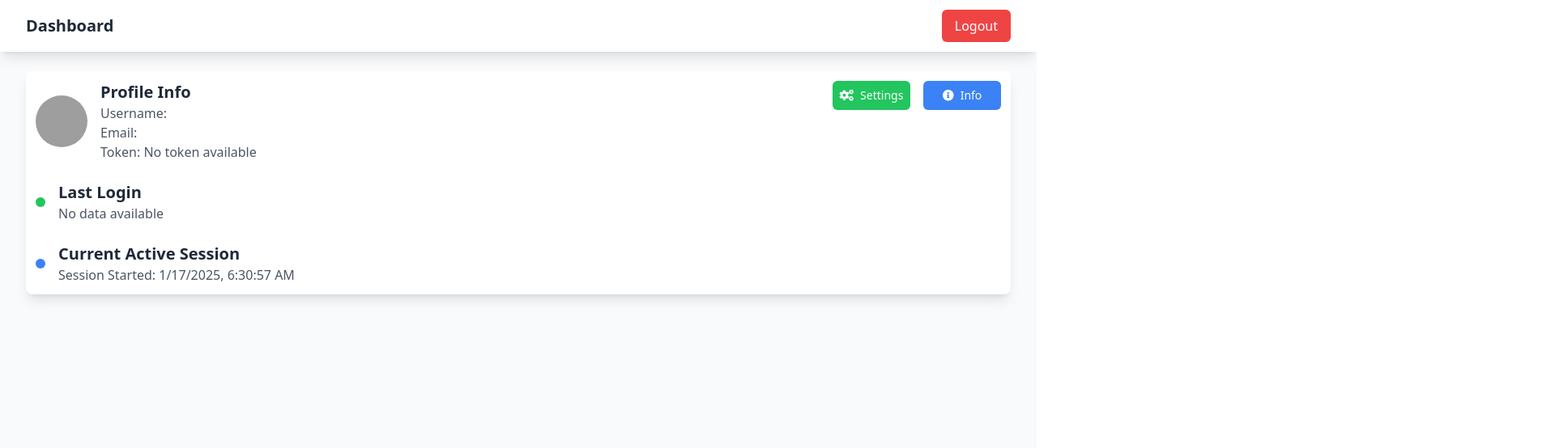
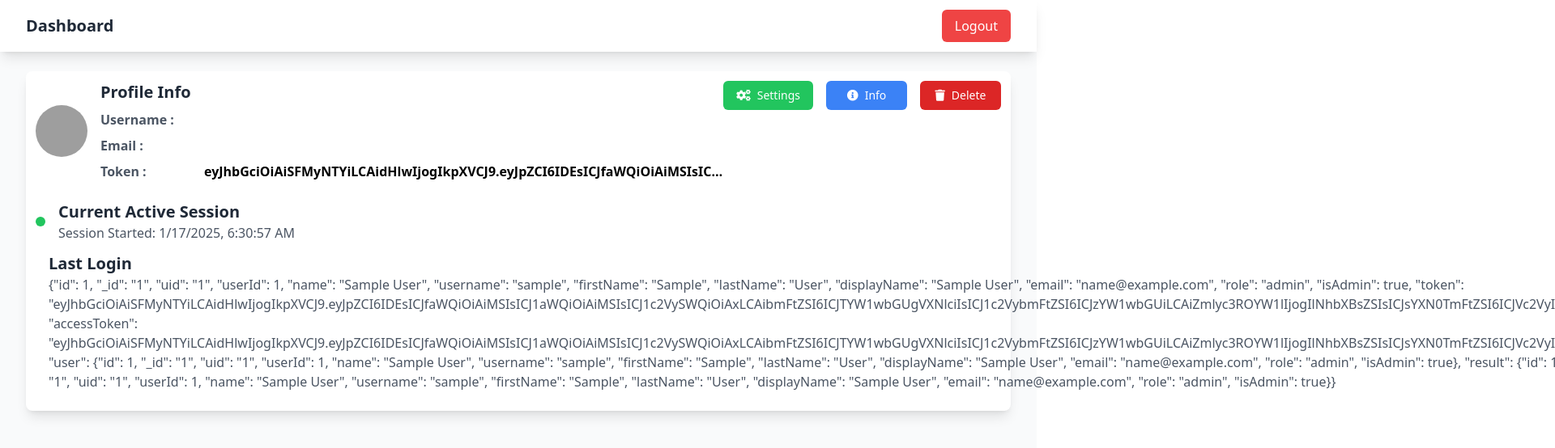
Before and after one commit to thulasidharan96/LoginPage, a React (Create React App) app: page /dashboard in a window 1280 px wide. Shown: the top 554 px of the page at 81% size, 1920 px wide, since content can reach past the window. Built offline with nearby package versions, Linux system fonts and the light colour scheme; sample sign-in values are in the browser's storage; grey boxes are pictures that could not be loaded.

Commit message:
UI optimized and Authendication Improved

```diff
--- a/src/Pages/DashBoard.js
+++ b/src/Pages/DashBoard.js
@@ -7,13 +7,30 @@ const DashboardPage = () => {
   const [showInfo, setShowInfo] = useState(false);
   const navigate = useNavigate();
   const dispatch = useDispatch();
-  const { token, isAuthenticated, user } = useSelector((state) => state.auth);
+
+  const lastLogin = localStorage.getItem("LastLogin");
+  const { token, user } = useSelector((state) => state.auth);
+  const [userData, setUserData] = useState(() => {
+    const storedUser = localStorage.getItem("registerData");
+    return storedUser ? JSON.parse(storedUser) : user;
+  });
+
+  const tokenData = token || localStorage.getItem("token");
 
   useEffect(() => {
-    if (!isAuthenticated) {
+    if (user) {
+      localStorage.setItem("registerData", JSON.stringify(user));
+      localStorage.setItem("token", token);
+      setUserData(user);
+    }
+  }, [user, token]);
+
+  useEffect(() => {
+    const userAuth = localStorage.getItem("isLoggedIn");
+    if (!userAuth) {
       navigate("/login");
     }
-  }, [isAuthenticated, navigate]);
+  }, [navigate]);
 
   const handleLogout = () => {
     dispatch(logout());
@@ -21,9 +38,14 @@ const DashboardPage = () => {
     navigate("/login");
   };
 
+  const handleUserDelete = () => {
+    if (window.confirm("Are you sure you want to delete your account?")) {
+      handleLogout();
+      localStorage.removeItem("registerData","lastLogin");
+    }
+  };
   return (
     <div className="min-h-screen bg-gray-50 relative">
-      {/* Navigation */}
       <nav className="bg-white shadow-lg">
         <div className="max-w-7xl mx-auto px-4 sm:px-6 lg:px-8">
           <div className="flex justify-between h-16 items-center">
@@ -52,55 +74,72 @@ const DashboardPage = () => {
                   alt="Profile"
                   className="w-16 h-16 rounded-full object-cover"
                 />
-                <div>
+                <div className="flex flex-col space-y-2">
                   <h5 className="text-xl font-bold text-gray-800">
                     Profile Info
                   </h5>
-                  <p className="text-gray-600">Username: {user?.username}</p>
-                  <p className="text-gray-600">Email: {user?.email}</p>
-                  <p className="text-gray-600">
-                    Token: {token || "No token available"}
-                  </p>
+                  <div className="grid grid-cols-[120px_1fr] gap-2">
+                    <p className="text-gray-600 font-bold">Username :</p>
+                    <p className="font-bold">{userData?.username}</p>
+                    <p className="text-gray-600 font-bold">Email :</p>
+                    <p className="font-bold">{userData?.email}</p>
+                    <p className="text-gray-600 font-bold">Token :</p>
+                    <p className="font-bold truncate">
+                      {tokenData || "No token available"}
+                    </p>
+                  </div>
                 </div>
               </div>
 
               {/* Buttons */}
-              <div className="flex gap-4">
+              <div className="flex gap-4 items-start">
+                {" "}
+                {/* Added items-start */}
                 <button
                   onClick={() => alert("Settings clicked")}
-                  className="bg-green-500 text-white py-2 px-3 rounded-md hover:bg-green-600 flex items-center justify-center text-sm w-24"
+                  className="bg-green-500 text-white py-2 px-4 rounded-md hover:bg-green-600 flex items-center justify-center text-sm min-w-[100px]"
                 >
                   <i className="fas fa-cogs mr-2"></i>
                   Settings
                 </button>
-
                 <button
-                    onClick={() => setShowInfo(true)}
-                    className="bg-blue-500 text-white py-2 px-3 rounded-md hover:bg-blue-600 flex items-center justify-center text-sm w-24">
-                    <i className="fas fa-info-circle mr-2"></i>
-                    Info
+                  onClick={() => setShowInfo(true)}
+                  className="bg-blue-500 text-white py-2 px-4 rounded-md hover:bg-blue-600 flex items-center justify-center text-sm min-w-[100px]"
+                >
+                  <i className="fas fa-info-circle mr-2"></i>
+                  Info
+                </button>
+                <button
+                  onClick={handleUserDelete}
+                  className="bg-red-600 text-white py-2 px-4 rounded-md hover:bg-red-600 flex items-center justify-center text-sm min-w-[100px]"
+                >
+                  <i className="fas fa-trash mr-2"></i>
+                  Delete
                 </button>
               </div>
             </div>
 
             {/* Session Status */}
-            <div className="flex items-center space-x-4 mb-6">
+            <div className="flex items-center space-x-4">
               <div className="w-3 h-3 bg-green-500 rounded-full"></div>
-              <div>
-                <h5 className="text-xl font-bold text-gray-800">Last Login</h5>
-                <p className="text-gray-600">
-                  {user?.lastLogin || "No data available"}
-                </p>
-              </div>
-            </div>
-            <div className="flex items-center space-x-4">
-              <div className="w-3 h-3 bg-blue-500 rounded-full"></div>
               <div>
                 <h5 className="text-xl font-bold text-gray-800">
                   Current Active Session
                 </h5>
                 <p className="text-gray-600">
-                  Session Started: {new Date().toLocaleString()}
+                  Session Started:{" "}
+                  <span className="text-bold">
+                    {new Date().toLocaleString()}
+                  </span>
+                </p>
+              </div>
+            </div>
+            <div className="flex items-center space-x-4 mb-3 mt-3">
+              <div className="w-3 h-3 bg-blue-500 rounded-full"></div>
+              <div>
+                <h5 className="text-xl font-bold text-gray-800">Last Login</h5>
+                <p className="text-gray-600">
+                  {lastLogin || "No data available"}
                 </p>
               </div>
             </div>
@@ -113,7 +152,9 @@ const DashboardPage = () => {
         <div className="fixed inset-0 bg-black bg-opacity-50 flex items-center justify-center">
           <div className="bg-white p-6 rounded-lg shadow-xl w-96">
             <div className="flex justify-between items-center mb-4">
-              <h3 className="text-xl font-bold text-gray-800">User Information</h3>
+              <h3 className="text-xl font-bold text-gray-800">
+                User Information
+              </h3>
               <button
                 onClick={() => setShowInfo(false)}
                 className="text-gray-600 hover:text-gray-800"
@@ -122,9 +163,15 @@ const DashboardPage = () => {
               </button>
             </div>
             <div className="space-y-2 ">
-              <p className="text-gray-800"><strong>Username:</strong> {user?.username}</p>
-              <p className="text-gray-800"><strong>Email:</strong> {user?.email}</p>
-              <p className="text-gray-800"><strong>Status:</strong> Active</p>
+              <p className="text-gray-800">
+                <strong>Username:</strong> {userData?.username}
+              </p>
+              <p className="text-gray-800">
+                <strong>Email:</strong> {userData?.email}
+              </p>
+              <p className="text-gray-800">
+                <strong>Status:</strong> Active
+              </p>
             </div>
           </div>
         </div>
--- a/src/Pages/LoginPage.js
+++ b/src/Pages/LoginPage.js
@@ -9,6 +9,7 @@ const LoginPage = () => {
     email: "",
     password: "",
   });
+  const currentDateTime = new Date().toLocaleString();
   const [errorMessage, setErrorMessage] = useState("");
   const navigate = useNavigate();
   const dispatch = useDispatch();
@@ -47,6 +48,7 @@ const LoginPage = () => {
         const token = "dummy_token";
         dispatch(setLogin({ token, user: storedData }));
         localStorage.setItem("isLoggedIn", "true");
+        localStorage.setItem('LastLogin', currentDateTime);
         navigate("/dashboard");
       } else {
         setErrorMessage("Invalid email or password. Please try again.");
--- a/src/store/authSlice.js
+++ b/src/store/authSlice.js
@@ -1,5 +1,10 @@
-// src/store/authSlice.js
 import { createSlice } from "@reduxjs/toolkit";
+
+// Helper function to create a time-based token
+const generateToken = (email) => {
+  const timestamp = Date.now();
+  return btoa(`${email}`);
+};
 
 const initialState = {
   token: null,
@@ -12,7 +17,10 @@ const authSlice = createSlice({
   initialState,
   reducers: {
     setLogin: (state, action) => {
-      state.token = action.payload.token;
+      const { email } = action.payload.user;
+      const token = generateToken(email);
+
+      state.token = token;
       state.isAuthenticated = true;
       state.user = action.payload.user;
     },
```
